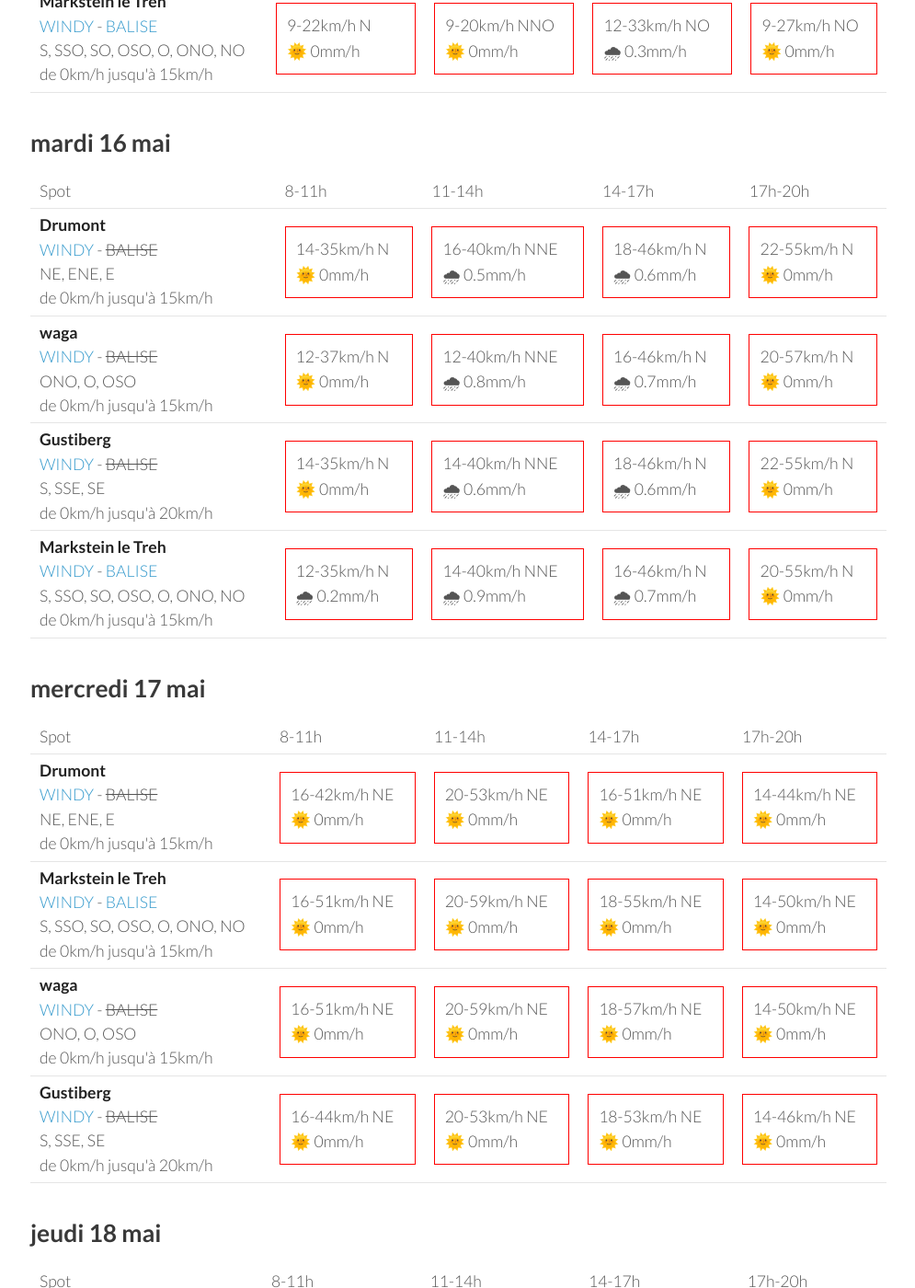
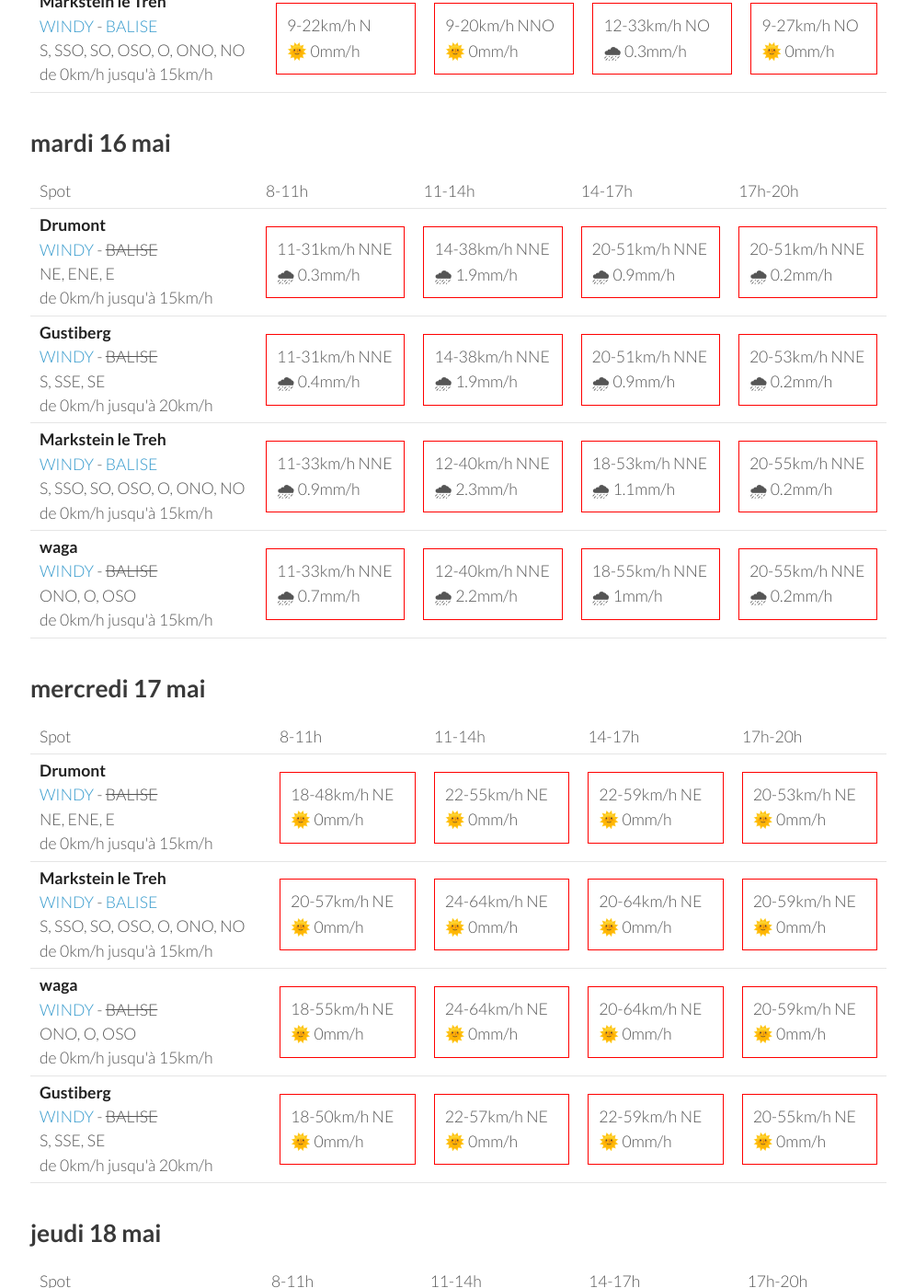
Before and after one commit to parapente-dans-le-nord/parapente-dans-le-nord.github.io, a Jekyll site: the page built from vosges.markdown, in a window 1280 px wide and 1400 px high, scrolled down 1325 px. Shown: the whole window at 92% size, without its empty margins (25-1020 px from the left). Built offline with Jekyll 4.4.1, drawn with Linux system fonts in a browser that asks for light colours; some of the changed text lies outside the part shown.

Commit message:
update index.markdown

```diff
--- a/vosges.markdown
+++ b/vosges.markdown
@@ -136,40 +136,40 @@ page mise à jour le dimanche 14 mai 06:16
 <tr>
         <td><strong>Drumont</strong><br><a href="https://windy.com/47.898/6.919?47.687,6.919,9,m:eYYagmG">WINDY</a> - <span class="no-balise"> BALISE </span><br> <span class="vent-favorable">NE, ENE, E</span><br><span class="force-vent">de 0km/h jusqu'à 15km/h</span> </td>
 
-            <td><div class="not-flyable"><p>14-35km/h N</p><p>🌞 0mm/h</p></div></td>
-            <td><div class="not-flyable"><p>16-40km/h NNE</p><p>🌧 0.5mm/h</p></div></td>
-            <td><div class="not-flyable"><p>18-46km/h N</p><p>🌧 0.6mm/h</p></div></td>
-            <td><div class="not-flyable"><p>22-55km/h N</p><p>🌞 0mm/h</p></div></td>
+            <td><div class="not-flyable"><p>11-31km/h NNE</p><p>🌧 0.3mm/h</p></div></td>
+            <td><div class="not-flyable"><p>14-38km/h NNE</p><p>🌧 1.9mm/h</p></div></td>
+            <td><div class="not-flyable"><p>20-51km/h NNE</p><p>🌧 0.9mm/h</p></div></td>
+            <td><div class="not-flyable"><p>20-51km/h NNE</p><p>🌧 0.2mm/h</p></div></td>
+
+
+    </tr>
+<tr>
+        <td><strong>Gustiberg</strong><br><a href="https://windy.com/47.894/6.934?47.891,6.934,15,m:eYYagmI">WINDY</a> - <span class="no-balise"> BALISE </span><br> <span class="vent-favorable">S, SSE, SE</span><br><span class="force-vent">de 0km/h jusqu'à 20km/h</span> </td>
+
+            <td><div class="not-flyable"><p>11-31km/h NNE</p><p>🌧 0.4mm/h</p></div></td>
+            <td><div class="not-flyable"><p>14-38km/h NNE</p><p>🌧 1.9mm/h</p></div></td>
+            <td><div class="not-flyable"><p>20-51km/h NNE</p><p>🌧 0.9mm/h</p></div></td>
+            <td><div class="not-flyable"><p>20-53km/h NNE</p><p>🌧 0.2mm/h</p></div></td>
+
+
+    </tr>
+<tr>
+        <td><strong>Markstein le Treh</strong><br><a href="https://windy.com/47.926/7.012?47.505,7.012,8,m:eY1agmQ">WINDY</a> - <span class=""><a href="http://www.balisemeteo.com/balise.php?idBalise=136">BALISE</a> </span><br> <span class="vent-favorable">S, SSO, SO, OSO, O, ONO, NO</span><br><span class="force-vent">de 0km/h jusqu'à 15km/h</span> </td>
+
+            <td><div class="not-flyable"><p>11-33km/h NNE</p><p>🌧 0.9mm/h</p></div></td>
+            <td><div class="not-flyable"><p>12-40km/h NNE</p><p>🌧 2.3mm/h</p></div></td>
+            <td><div class="not-flyable"><p>18-53km/h NNE</p><p>🌧 1.1mm/h</p></div></td>
+            <td><div class="not-flyable"><p>20-55km/h NNE</p><p>🌧 0.2mm/h</p></div></td>
 
 
     </tr>
 <tr>
         <td><strong>waga</strong><br><a href="https://windy.com/47.903/6.996?47.900,6.983,15">WINDY</a> - <span class="no-balise"> BALISE </span><br> <span class="vent-favorable">ONO, O, OSO</span><br><span class="force-vent">de 0km/h jusqu'à 15km/h</span> </td>
 
-            <td><div class="not-flyable"><p>12-37km/h N</p><p>🌞 0mm/h</p></div></td>
-            <td><div class="not-flyable"><p>12-40km/h NNE</p><p>🌧 0.8mm/h</p></div></td>
-            <td><div class="not-flyable"><p>16-46km/h N</p><p>🌧 0.7mm/h</p></div></td>
-            <td><div class="not-flyable"><p>20-57km/h N</p><p>🌞 0mm/h</p></div></td>
-
-
-    </tr>
-<tr>
-        <td><strong>Gustiberg</strong><br><a href="https://windy.com/47.894/6.934?47.891,6.934,15,m:eYYagmI">WINDY</a> - <span class="no-balise"> BALISE </span><br> <span class="vent-favorable">S, SSE, SE</span><br><span class="force-vent">de 0km/h jusqu'à 20km/h</span> </td>
-
-            <td><div class="not-flyable"><p>14-35km/h N</p><p>🌞 0mm/h</p></div></td>
-            <td><div class="not-flyable"><p>14-40km/h NNE</p><p>🌧 0.6mm/h</p></div></td>
-            <td><div class="not-flyable"><p>18-46km/h N</p><p>🌧 0.6mm/h</p></div></td>
-            <td><div class="not-flyable"><p>22-55km/h N</p><p>🌞 0mm/h</p></div></td>
-
-
-    </tr>
-<tr>
-        <td><strong>Markstein le Treh</strong><br><a href="https://windy.com/47.926/7.012?47.505,7.012,8,m:eY1agmQ">WINDY</a> - <span class=""><a href="http://www.balisemeteo.com/balise.php?idBalise=136">BALISE</a> </span><br> <span class="vent-favorable">S, SSO, SO, OSO, O, ONO, NO</span><br><span class="force-vent">de 0km/h jusqu'à 15km/h</span> </td>
-
-            <td><div class="not-flyable"><p>12-35km/h N</p><p>🌧 0.2mm/h</p></div></td>
-            <td><div class="not-flyable"><p>14-40km/h NNE</p><p>🌧 0.9mm/h</p></div></td>
-            <td><div class="not-flyable"><p>16-46km/h N</p><p>🌧 0.7mm/h</p></div></td>
-            <td><div class="not-flyable"><p>20-55km/h N</p><p>🌞 0mm/h</p></div></td>
+            <td><div class="not-flyable"><p>11-33km/h NNE</p><p>🌧 0.7mm/h</p></div></td>
+            <td><div class="not-flyable"><p>12-40km/h NNE</p><p>🌧 2.2mm/h</p></div></td>
+            <td><div class="not-flyable"><p>18-55km/h NNE</p><p>🌧 1mm/h</p></div></td>
+            <td><div class="not-flyable"><p>20-55km/h NNE</p><p>🌧 0.2mm/h</p></div></td>
 
 
     </tr>
@@ -192,40 +192,40 @@ page mise à jour le dimanche 14 mai 06:16
 <tr>
         <td><strong>Drumont</strong><br><a href="https://windy.com/47.898/6.919?47.687,6.919,9,m:eYYagmG">WINDY</a> - <span class="no-balise"> BALISE </span><br> <span class="vent-favorable">NE, ENE, E</span><br><span class="force-vent">de 0km/h jusqu'à 15km/h</span> </td>
 
-            <td><div class="not-flyable"><p>16-42km/h NE</p><p>🌞 0mm/h</p></div></td>
+            <td><div class="not-flyable"><p>18-48km/h NE</p><p>🌞 0mm/h</p></div></td>
+            <td><div class="not-flyable"><p>22-55km/h NE</p><p>🌞 0mm/h</p></div></td>
+            <td><div class="not-flyable"><p>22-59km/h NE</p><p>🌞 0mm/h</p></div></td>
             <td><div class="not-flyable"><p>20-53km/h NE</p><p>🌞 0mm/h</p></div></td>
-            <td><div class="not-flyable"><p>16-51km/h NE</p><p>🌞 0mm/h</p></div></td>
-            <td><div class="not-flyable"><p>14-44km/h NE</p><p>🌞 0mm/h</p></div></td>
 
 
     </tr>
 <tr>
         <td><strong>Markstein le Treh</strong><br><a href="https://windy.com/47.926/7.012?47.505,7.012,8,m:eY1agmQ">WINDY</a> - <span class=""><a href="http://www.balisemeteo.com/balise.php?idBalise=136">BALISE</a> </span><br> <span class="vent-favorable">S, SSO, SO, OSO, O, ONO, NO</span><br><span class="force-vent">de 0km/h jusqu'à 15km/h</span> </td>
 
-            <td><div class="not-flyable"><p>16-51km/h NE</p><p>🌞 0mm/h</p></div></td>
+            <td><div class="not-flyable"><p>20-57km/h NE</p><p>🌞 0mm/h</p></div></td>
+            <td><div class="not-flyable"><p>24-64km/h NE</p><p>🌞 0mm/h</p></div></td>
+            <td><div class="not-flyable"><p>20-64km/h NE</p><p>🌞 0mm/h</p></div></td>
             <td><div class="not-flyable"><p>20-59km/h NE</p><p>🌞 0mm/h</p></div></td>
-            <td><div class="not-flyable"><p>18-55km/h NE</p><p>🌞 0mm/h</p></div></td>
-            <td><div class="not-flyable"><p>14-50km/h NE</p><p>🌞 0mm/h</p></div></td>
 
 
     </tr>
 <tr>
         <td><strong>waga</strong><br><a href="https://windy.com/47.903/6.996?47.900,6.983,15">WINDY</a> - <span class="no-balise"> BALISE </span><br> <span class="vent-favorable">ONO, O, OSO</span><br><span class="force-vent">de 0km/h jusqu'à 15km/h</span> </td>
 
-            <td><div class="not-flyable"><p>16-51km/h NE</p><p>🌞 0mm/h</p></div></td>
+            <td><div class="not-flyable"><p>18-55km/h NE</p><p>🌞 0mm/h</p></div></td>
+            <td><div class="not-flyable"><p>24-64km/h NE</p><p>🌞 0mm/h</p></div></td>
+            <td><div class="not-flyable"><p>20-64km/h NE</p><p>🌞 0mm/h</p></div></td>
             <td><div class="not-flyable"><p>20-59km/h NE</p><p>🌞 0mm/h</p></div></td>
-            <td><div class="not-flyable"><p>18-57km/h NE</p><p>🌞 0mm/h</p></div></td>
-            <td><div class="not-flyable"><p>14-50km/h NE</p><p>🌞 0mm/h</p></div></td>
 
 
     </tr>
 <tr>
         <td><strong>Gustiberg</strong><br><a href="https://windy.com/47.894/6.934?47.891,6.934,15,m:eYYagmI">WINDY</a> - <span class="no-balise"> BALISE </span><br> <span class="vent-favorable">S, SSE, SE</span><br><span class="force-vent">de 0km/h jusqu'à 20km/h</span> </td>
 
-            <td><div class="not-flyable"><p>16-44km/h NE</p><p>🌞 0mm/h</p></div></td>
-            <td><div class="not-flyable"><p>20-53km/h NE</p><p>🌞 0mm/h</p></div></td>
-            <td><div class="not-flyable"><p>18-53km/h NE</p><p>🌞 0mm/h</p></div></td>
-            <td><div class="not-flyable"><p>14-46km/h NE</p><p>🌞 0mm/h</p></div></td>
+            <td><div class="not-flyable"><p>18-50km/h NE</p><p>🌞 0mm/h</p></div></td>
+            <td><div class="not-flyable"><p>22-57km/h NE</p><p>🌞 0mm/h</p></div></td>
+            <td><div class="not-flyable"><p>22-59km/h NE</p><p>🌞 0mm/h</p></div></td>
+            <td><div class="not-flyable"><p>20-55km/h NE</p><p>🌞 0mm/h</p></div></td>
 
 
     </tr>
@@ -248,30 +248,86 @@ page mise à jour le dimanche 14 mai 06:16
 <tr>
         <td><strong>Drumont</strong><br><a href="https://windy.com/47.898/6.919?47.687,6.919,9,m:eYYagmG">WINDY</a> - <span class="no-balise"> BALISE </span><br> <span class="vent-favorable">NE, ENE, E</span><br><span class="force-vent">de 0km/h jusqu'à 15km/h</span> </td>
 
-            <td><div class="not-flyable"><p>11-35km/h ENE</p><p>🌞 0mm/h</p></div></td>
-            <td><div class="not-flyable"><p>14-40km/h ENE</p><p>🌞 0mm/h</p></div></td>
-            <td><div class="not-flyable"><p>14-42km/h ENE</p><p>🌞 0mm/h</p></div></td>
-            <td><div class="not-flyable"><p>14-40km/h NE</p><p>🌞 0mm/h</p></div></td>
+            <td><div class="not-flyable"><p>16-50km/h ENE</p><p>🌞 0mm/h</p></div></td>
+            <td><div class="not-flyable"><p>20-53km/h ENE</p><p>🌞 0mm/h</p></div></td>
+            <td><div class="not-flyable"><p>20-53km/h ENE</p><p>🌞 0mm/h</p></div></td>
+            <td><div class="not-flyable"><p>18-53km/h NE</p><p>🌞 0mm/h</p></div></td>
 
 
     </tr>
 <tr>
         <td><strong>Markstein le Treh</strong><br><a href="https://windy.com/47.926/7.012?47.505,7.012,8,m:eY1agmQ">WINDY</a> - <span class=""><a href="http://www.balisemeteo.com/balise.php?idBalise=136">BALISE</a> </span><br> <span class="vent-favorable">S, SSO, SO, OSO, O, ONO, NO</span><br><span class="force-vent">de 0km/h jusqu'à 15km/h</span> </td>
 
-            <td><div class="not-flyable"><p>9-37km/h NE</p><p>🌞 0mm/h</p></div></td>
-            <td><div class="not-flyable"><p>16-46km/h ENE</p><p>🌞 0mm/h</p></div></td>
-            <td><div class="not-flyable"><p>16-46km/h ENE</p><p>🌞 0mm/h</p></div></td>
-            <td><div class="not-flyable"><p>14-44km/h NE</p><p>🌞 0mm/h</p></div></td>
+            <td><div class="not-flyable"><p>14-51km/h NE</p><p>🌞 0mm/h</p></div></td>
+            <td><div class="not-flyable"><p>18-55km/h ENE</p><p>🌞 0mm/h</p></div></td>
+            <td><div class="not-flyable"><p>20-57km/h ENE</p><p>🌞 0mm/h</p></div></td>
+            <td><div class="not-flyable"><p>18-59km/h NE</p><p>🌞 0mm/h</p></div></td>
 
 
     </tr>
 <tr>
         <td><strong>waga</strong><br><a href="https://windy.com/47.903/6.996?47.900,6.983,15">WINDY</a> - <span class="no-balise"> BALISE </span><br> <span class="vent-favorable">ONO, O, OSO</span><br><span class="force-vent">de 0km/h jusqu'à 15km/h</span> </td>
 
-            <td><div class="not-flyable"><p>9-37km/h NE</p><p>🌞 0mm/h</p></div></td>
+            <td><div class="not-flyable"><p>16-53km/h NE</p><p>🌞 0mm/h</p></div></td>
+            <td><div class="not-flyable"><p>18-57km/h ENE</p><p>🌞 0mm/h</p></div></td>
+            <td><div class="not-flyable"><p>20-59km/h ENE</p><p>🌞 0mm/h</p></div></td>
+            <td><div class="not-flyable"><p>18-59km/h NE</p><p>🌞 0mm/h</p></div></td>
+
+
+    </tr>
+<tr>
+        <td><strong>Gustiberg</strong><br><a href="https://windy.com/47.894/6.934?47.891,6.934,15,m:eYYagmI">WINDY</a> - <span class="no-balise"> BALISE </span><br> <span class="vent-favorable">S, SSE, SE</span><br><span class="force-vent">de 0km/h jusqu'à 20km/h</span> </td>
+
+            <td><div class="not-flyable"><p>16-50km/h ENE</p><p>🌞 0mm/h</p></div></td>
+            <td><div class="not-flyable"><p>18-53km/h ENE</p><p>🌞 0mm/h</p></div></td>
+            <td><div class="not-flyable"><p>20-53km/h ENE</p><p>🌞 0mm/h</p></div></td>
+            <td><div class="not-flyable"><p>18-53km/h NE</p><p>🌞 0mm/h</p></div></td>
+
+
+    </tr>
+
+</tbody>
+</table>
+{:/}
+## vendredi 19 mai
+
+{::nomarkdown}
+<table>
+  <tbody>
+    <tr>
+      <td>Spot</td>
+      <td>8-11h</td>
+      <td>11-14h</td>
+      <td>14-17h</td>
+      <td>17h-20h</td>
+    </tr>
+<tr>
+        <td><strong>Drumont</strong><br><a href="https://windy.com/47.898/6.919?47.687,6.919,9,m:eYYagmG">WINDY</a> - <span class="no-balise"> BALISE </span><br> <span class="vent-favorable">NE, ENE, E</span><br><span class="force-vent">de 0km/h jusqu'à 15km/h</span> </td>
+
+            <td><div class="not-flyable"><p>11-33km/h ENE</p><p>🌞 0mm/h</p></div></td>
+            <td><div class="not-flyable"><p>14-40km/h ENE</p><p>🌞 0mm/h</p></div></td>
+            <td><div class="not-flyable"><p>16-44km/h ENE</p><p>🌞 0mm/h</p></div></td>
+            <td><div class="not-flyable"><p>16-44km/h NE</p><p>🌞 0mm/h</p></div></td>
+
+
+    </tr>
+<tr>
+        <td><strong>Markstein le Treh</strong><br><a href="https://windy.com/47.926/7.012?47.505,7.012,8,m:eY1agmQ">WINDY</a> - <span class=""><a href="http://www.balisemeteo.com/balise.php?idBalise=136">BALISE</a> </span><br> <span class="vent-favorable">S, SSO, SO, OSO, O, ONO, NO</span><br><span class="force-vent">de 0km/h jusqu'à 15km/h</span> </td>
+
+            <td><div class="not-flyable"><p>12-38km/h ENE</p><p>🌞 0mm/h</p></div></td>
             <td><div class="not-flyable"><p>16-46km/h ENE</p><p>🌞 0mm/h</p></div></td>
+            <td><div class="not-flyable"><p>18-50km/h ENE</p><p>🌞 0mm/h</p></div></td>
+            <td><div class="not-flyable"><p>18-51km/h NE</p><p>🌞 0mm/h</p></div></td>
+
+
+    </tr>
+<tr>
+        <td><strong>waga</strong><br><a href="https://windy.com/47.903/6.996?47.900,6.983,15">WINDY</a> - <span class="no-balise"> BALISE </span><br> <span class="vent-favorable">ONO, O, OSO</span><br><span class="force-vent">de 0km/h jusqu'à 15km/h</span> </td>
+
+            <td><div class="not-flyable"><p>12-38km/h ENE</p><p>🌞 0mm/h</p></div></td>
             <td><div class="not-flyable"><p>16-46km/h ENE</p><p>🌞 0mm/h</p></div></td>
-            <td><div class="not-flyable"><p>14-46km/h NE</p><p>🌞 0mm/h</p></div></td>
+            <td><div class="not-flyable"><p>18-50km/h ENE</p><p>🌞 0mm/h</p></div></td>
+            <td><div class="not-flyable"><p>18-50km/h NE</p><p>🌞 0mm/h</p></div></td>
 
 
     </tr>
@@ -279,9 +335,9 @@ page mise à jour le dimanche 14 mai 06:16
         <td><strong>Gustiberg</strong><br><a href="https://windy.com/47.894/6.934?47.891,6.934,15,m:eYYagmI">WINDY</a> - <span class="no-balise"> BALISE </span><br> <span class="vent-favorable">S, SSE, SE</span><br><span class="force-vent">de 0km/h jusqu'à 20km/h</span> </td>
 
             <td><div class="not-flyable"><p>11-35km/h ENE</p><p>🌞 0mm/h</p></div></td>
-            <td><div class="not-flyable"><p>14-42km/h ENE</p><p>🌞 0mm/h</p></div></td>
-            <td><div class="not-flyable"><p>14-42km/h ENE</p><p>🌞 0mm/h</p></div></td>
-            <td><div class="not-flyable"><p>14-40km/h NE</p><p>🌞 0mm/h</p></div></td>
+            <td><div class="not-flyable"><p>14-40km/h ENE</p><p>🌞 0mm/h</p></div></td>
+            <td><div class="not-flyable"><p>16-46km/h ENE</p><p>🌞 0mm/h</p></div></td>
+            <td><div class="not-flyable"><p>16-46km/h NE</p><p>🌞 0mm/h</p></div></td>
 
 
     </tr>
```
Also changed, not shown: other parts of vosges.markdown (+1 -1 lines).
